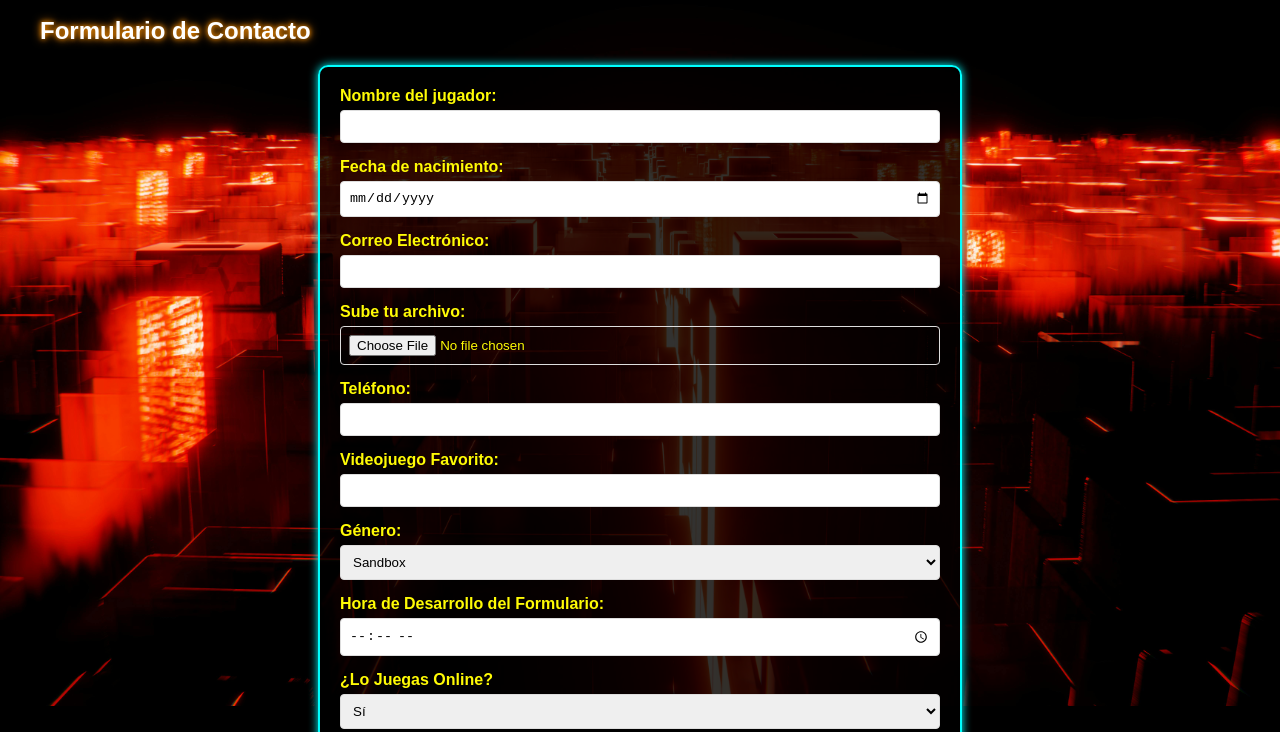
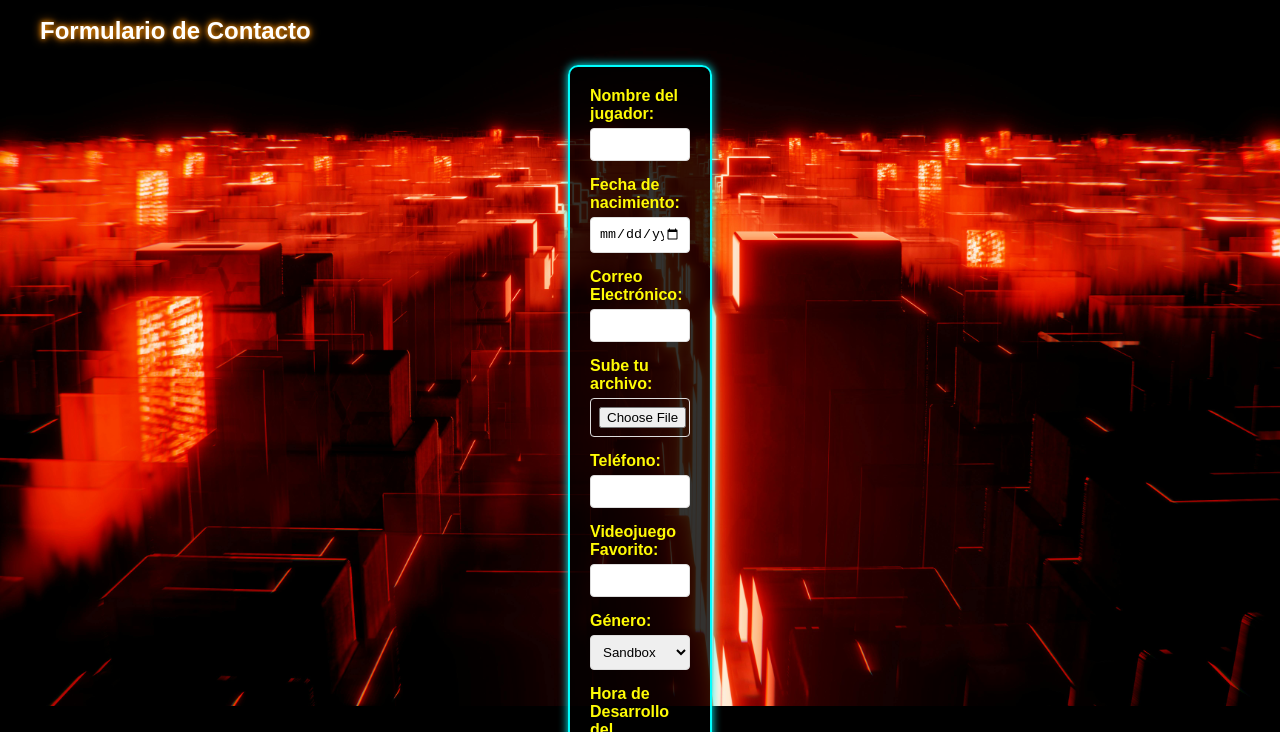
Before and after one commit to Danicraft708/Videojuegos, a plain HTML site: page index.html in a window 1280 px wide. Shown: the part 894-1626 px from the top of the page. Drawn offline with Linux system fonts and the light colour scheme.

Commit message:
Update index.html

```diff
--- a/index.html
+++ b/index.html
@@ -205,7 +205,7 @@ Cell Spacing
 </head>
 <body>
     <h2>Formulario de Contacto</h2>
-<form action="#" method="post" style="max-width: 600px; margin: auto; background-color: rgba(0,0,0,0.8); padding: 20px; border: 2px solid #00ffff; border-radius: 10px; box-shadow: 0 0 10px #00ffff;">
+<form action="#" method="post" style="max-width: 100px; margin: auto; background-color: rgba(0,0,0,0.8); padding: 20px; border: 2px solid #00ffff; border-radius: 10px; box-shadow: 0 0 10px #00ffff;">
 
   <div class="form-group">
     <label for="nombre">Nombre del jugador:</label>
```
